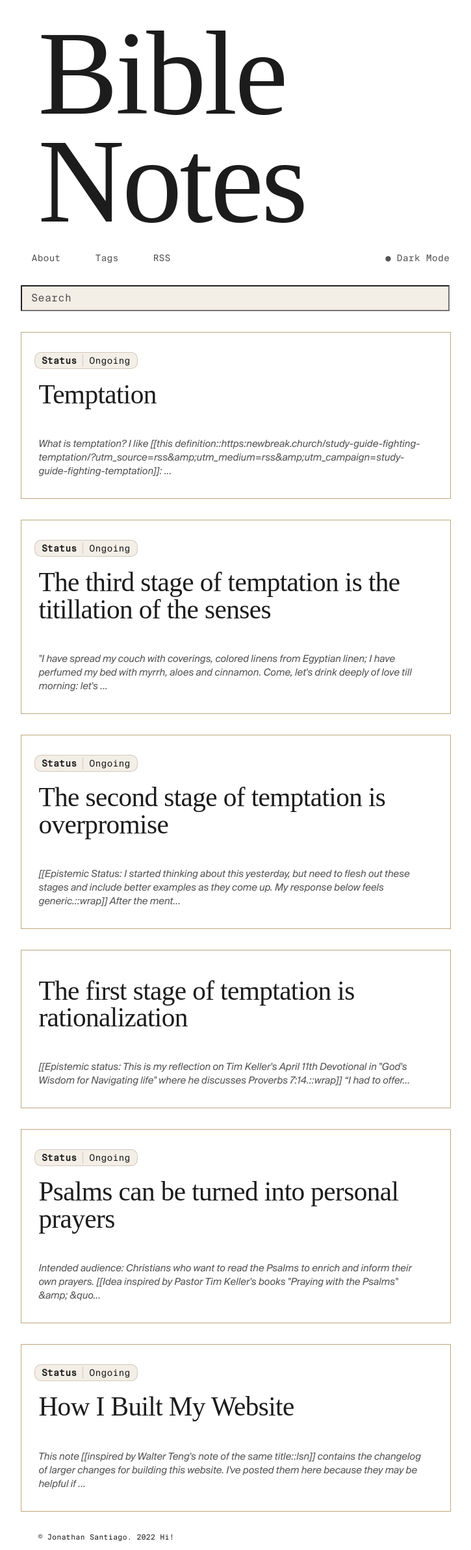
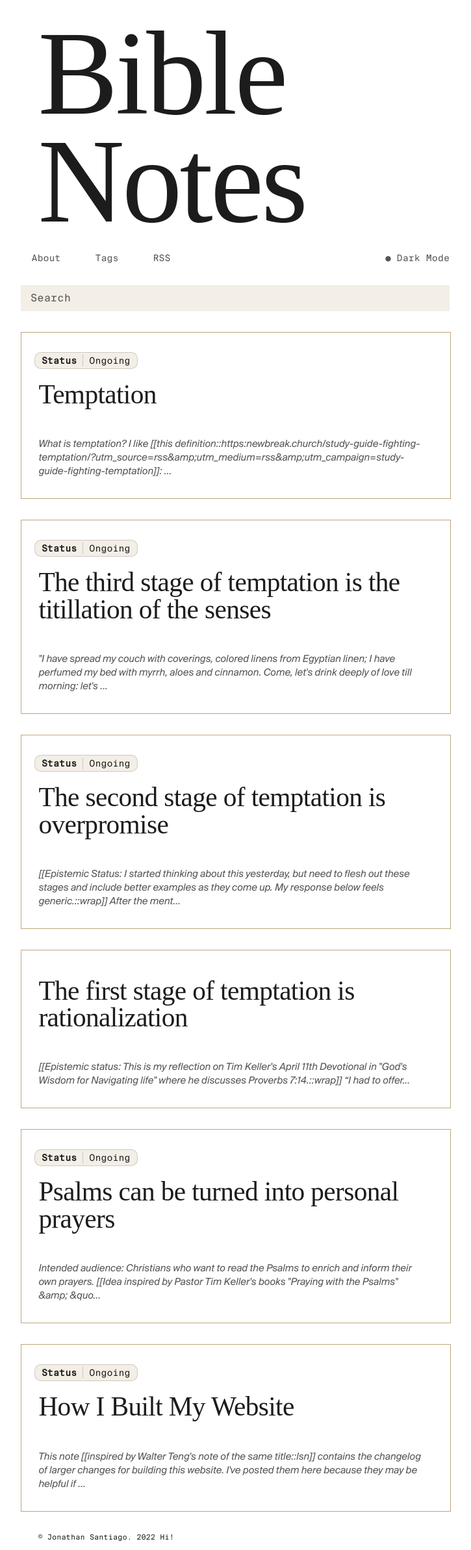
Before and after one commit to jsantiago611/digital-garden-master, a Jekyll site: the page built from index.md, in a window 1280 px wide. Shown: the whole page at 65% size, without its empty margins (278-1003 px from the left). Built offline with Jekyll 4.4.1, drawn with Linux system fonts in a browser that asks for light colours; some web fonts are replaced.

Commit message:
Update Style.css

```diff
--- a/assets/css/Style.css
+++ b/assets/css/Style.css
@@ -2327,7 +2327,7 @@ a.button-block {
     box-sizing: border-box;
     width: 100%;
     height: 40px;
-    /*border: 1px solid var(--c-border);*/
+    border: 1px solid transparent;
     font-family: var(--font-family-mono) !important;
     color: var(--c-text);
     font-size: var(--font-size-small);
```
